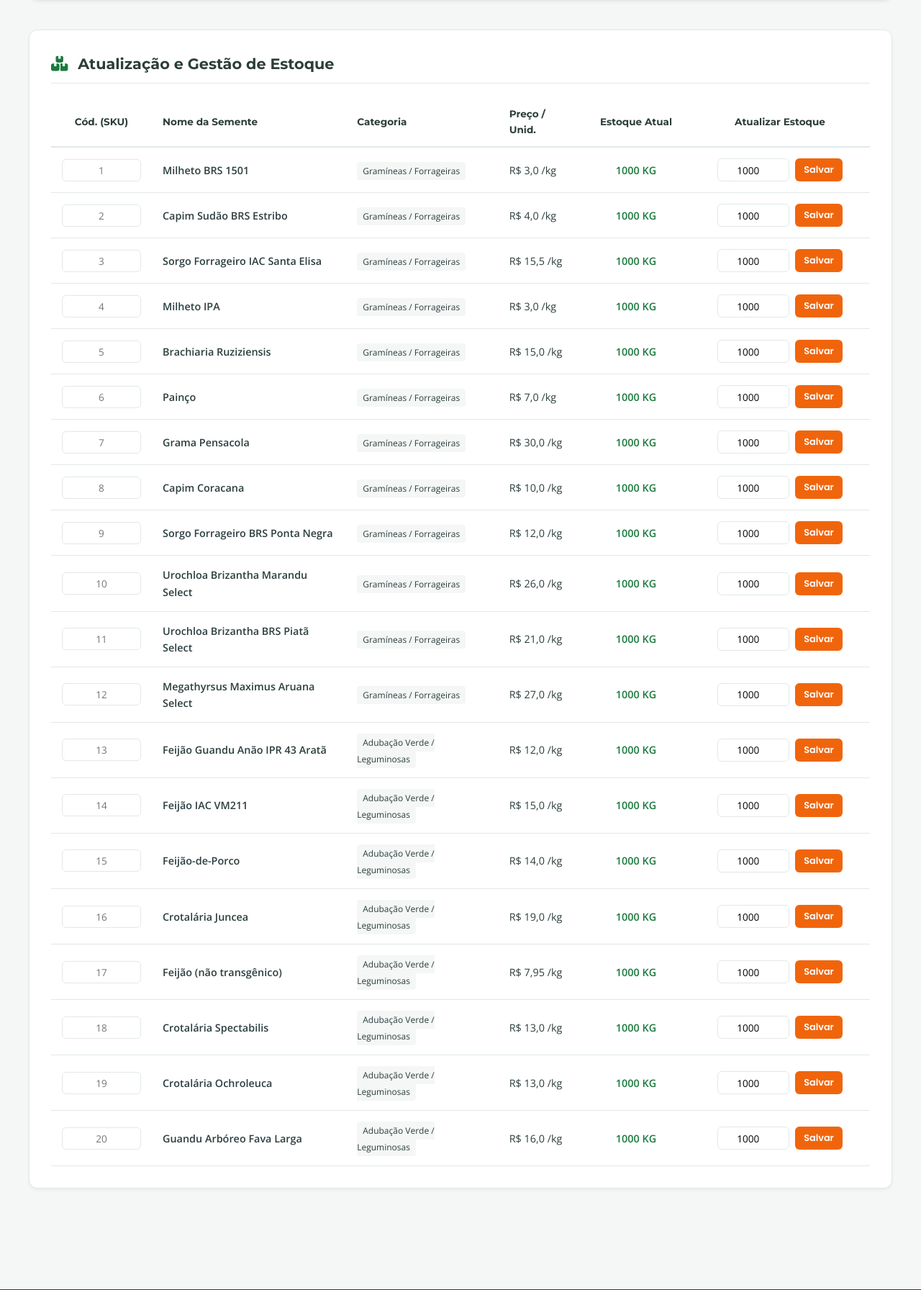
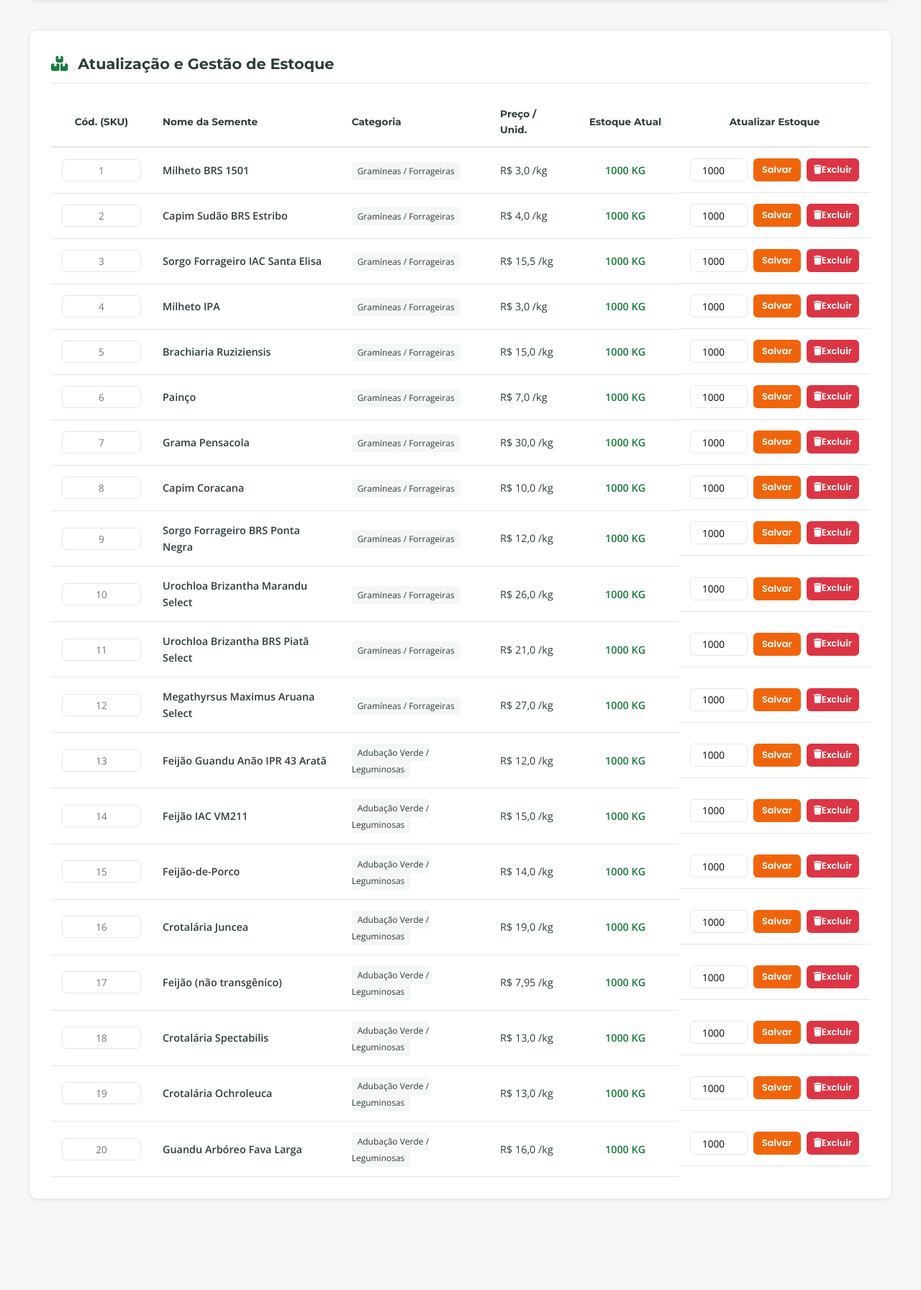
Before and after one commit to cjcsementes-collab/cjc-sementes, a Flask app: template templates/admin/dashboard.html in a window 1280 px wide. Shown: the part 1562-3354 px from the top of the page at 72% size. Run offline with Flask 3, Linux system fonts and the light colour scheme; tables that the repository leaves empty hold one stand-in row (values such as "Sample post"); the template is opened without the code that fills it: values that come from a table or form of the project are taken from there, most other values are stand-ins (such as "Sample title", 1, 10 or a date in 2020).

Commit message:
fix: correct dashboard trash button injection

```diff
--- a/templates/admin/dashboard.html
+++ b/templates/admin/dashboard.html
@@ -183,14 +183,17 @@
                             <td style="text-align: center; font-weight: bold; color: {% if prod.estoque < 200 %}#E65100{% else %}var(--verde-safra){% endif %};">
                                 {{ prod.estoque|int }} {{ prod.unidade.upper() }}
                             </td>
-                            <td>
+                            <td style="display: flex; gap: 8px; justify-content: center;">
                                 <!-- Ação de Atualizar Estoque -->
-                                <form action="{{ url_for('admin_update_stock', produto_id=prod.id) }}" method="POST" style="display: flex; gap: 8px; justify-content: center;">
-                                    <input type="number" name="estoque" class="form-input" value="{{ prod.estoque|int }}" min="0" style="padding: 5px; font-size: 0.85rem; width: 100px; height: 32px; text-align: center;">
+                                <form action="{{ url_for('admin_update_stock', produto_id=prod.id) }}" method="POST" style="display: flex; gap: 8px;">
+                                    <input type="number" name="estoque" class="form-input" value="{{ prod.estoque|int }}" min="0" style="padding: 5px; font-size: 0.85rem; width: 80px; height: 32px; text-align: center;">
                                     <button type="submit" class="btn btn-primary" style="padding: 5px 12px; font-size: 0.8rem; height: 32px; border-radius: var(--radius-sm);">
                                         Salvar
                                     </button>
                                 </form>
+                                <a href="{{ url_for('admin_excluir_produto', produto_id=prod.id) }}" class="btn" style="background-color: #dc3545; color: white; padding: 5px 10px; font-size: 0.8rem; height: 32px; text-decoration: none; border-radius: var(--radius-sm); display: flex; align-items: center; justify-content: center;" onclick="return confirm('Tem certeza que deseja excluir este produto?')">
+                                    <i class="fa-solid fa-trash"></i> Excluir
+                                </a>
                             </td>
                         </tr>
                     {% endfor %}
```
